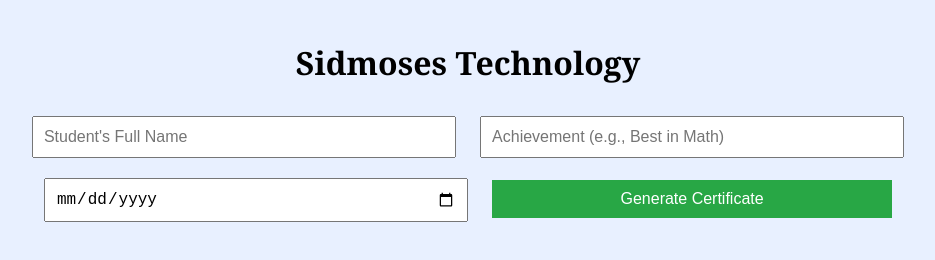
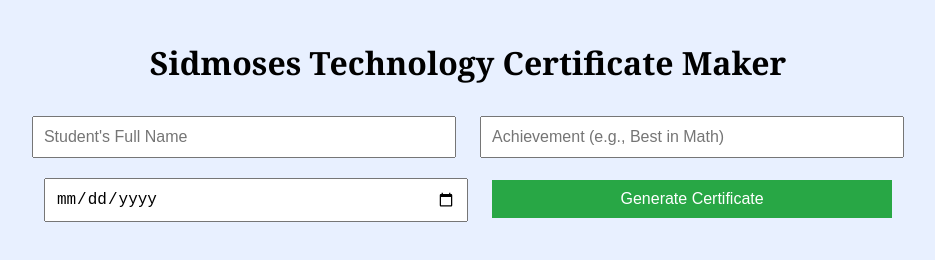
Before and after one commit to Sidmoses73/Certificate_generator, a plain HTML site: page index.html in a window 1280 px wide. Shown: the whole page, without its empty margins (172-1107 px from the left). Drawn offline with Linux system fonts and the light colour scheme.

Commit message:
3rd commit
Updated index.html

```diff
--- a/index.html
+++ b/index.html
@@ -11,7 +11,7 @@
 </head>
 <body>
   <div class="container">
-    <h1>Sidmoses Technology</h1>
+    <h1>Sidmoses Technology Certificate Maker</h1>
 
     <form id="certForm">
       <input type="text" id="studentName" placeholder="Student's Full Name" required />
```
